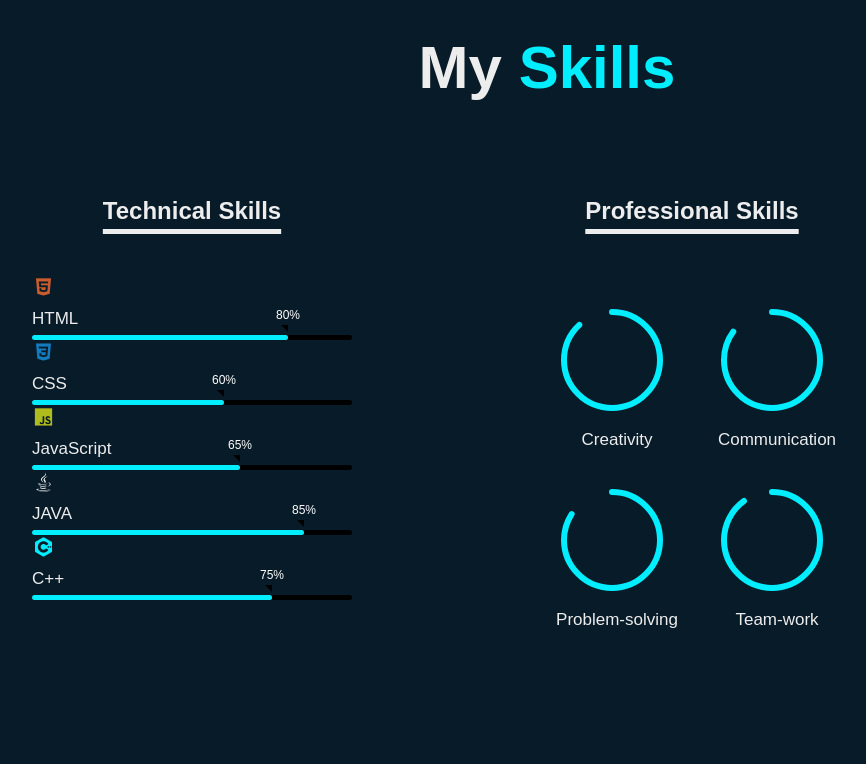
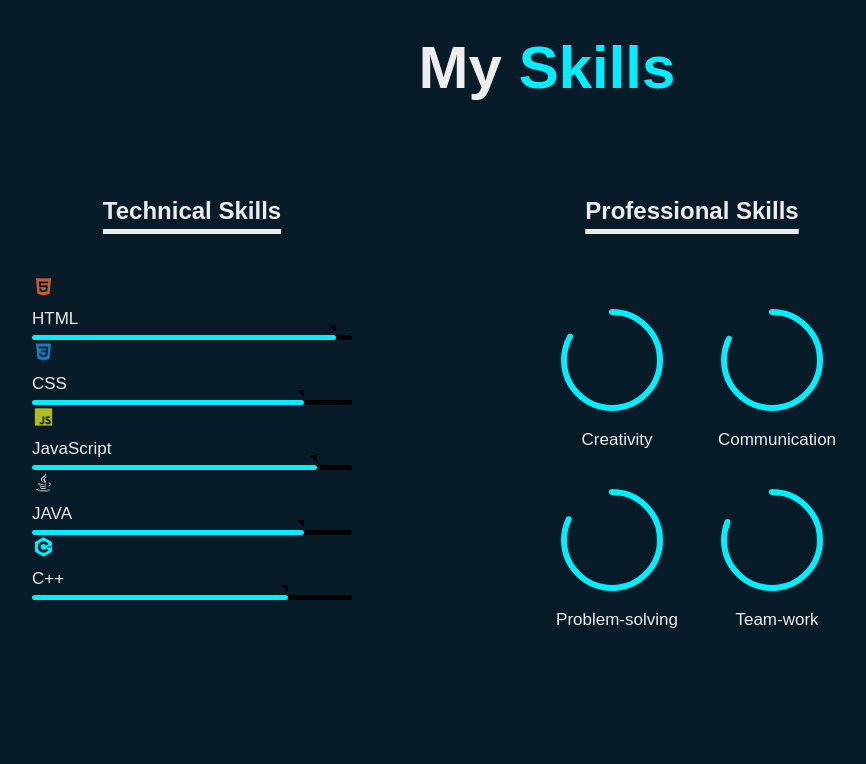
Before and after one commit to sam33r0/portfolio, a plain HTML site: page index.html in a window 1280 px wide. Shown: the part 2064-2828 px from the top of the page, without its empty margins (93-959 px from the left). Drawn offline with nearby package versions, Linux system fonts and the light colour scheme.

Commit message:
updated css to remove numerals

```diff
--- a/index.html
+++ b/index.html
@@ -58,8 +58,8 @@
                 <div class="services-list">
                     <div>
                         <i class='bx bx-code-alt' style='color:#00eeff'></i>
-                        <h2>Programming</h2>
-                        <a href="https://www.hackerrank.com/profile/srivastavasamee2" class="read">learn more</a>
+                        <h2>Freelancing</h2>
+                        <a href="https://www.clickspark.co.in" class="read">learn more</a>
                     </div>
                     <div>
                         <i class='bx bxs-paint' style='color:#00eeff'></i>
--- a/styl.css
+++ b/styl.css
@@ -7,6 +7,7 @@
 }
 
 body {
+    width: fit-content;
     color: #ededed;
     background: #081b29;
 }
@@ -327,19 +328,19 @@ body {
     transform-origin: left;
 }
 .progress-line.html span{
-    width: 80%;
+    width: 95%;
 }
 .progress-line.css span{
-    width: 60%;
+    width: 85%;
 }
 .progress-line.javascript span{
-    width: 65%;
+    width: 89%;
 }
 .progress-line.java span{
     width: 85%;
 }
 .progress-line.cpp span{
-    width: 75%;
+    width: 80%;
 }
 .progress-line span::after{
     position: absolute;
@@ -354,19 +355,19 @@ body {
     opacity: 0;
 }
 .progress-line.html span::after{
-    content:"80%";
+    content:"";
 }
 .progress-line.css span::after{
-    content:"60%";
+    content:"";
 }
 .progress-line.javascript span::after{
-    content:"65%";
+    content:"";
 }
 .progress-line.java span::after{
-    content:"85%";
+    content:"";
 }
 .progress-line.cpp span::after{
-    content:"75%";
+    content:"";
 }
 .progress-line span::before{
     content: "";
@@ -446,22 +447,22 @@ body {
 }
 @keyframes animate-path1 {
     100%{
-        stroke-dashoffset: 60;
+        stroke-dashoffset: 85;
     }
 }
 @keyframes animate-path2 {
     100%{
-        stroke-dashoffset: 75;
+        stroke-dashoffset: 89;
     }
 }
 @keyframes animate-path3 {
     100%{
-        stroke-dashoffset: 80;
+        stroke-dashoffset: 90;
     }
 }
 @keyframes animate-path4 {
     100%{
-        stroke-dashoffset: 50;
+        stroke-dashoffset: 95;
     }
 }
 .radial-bar .percentage{
```
